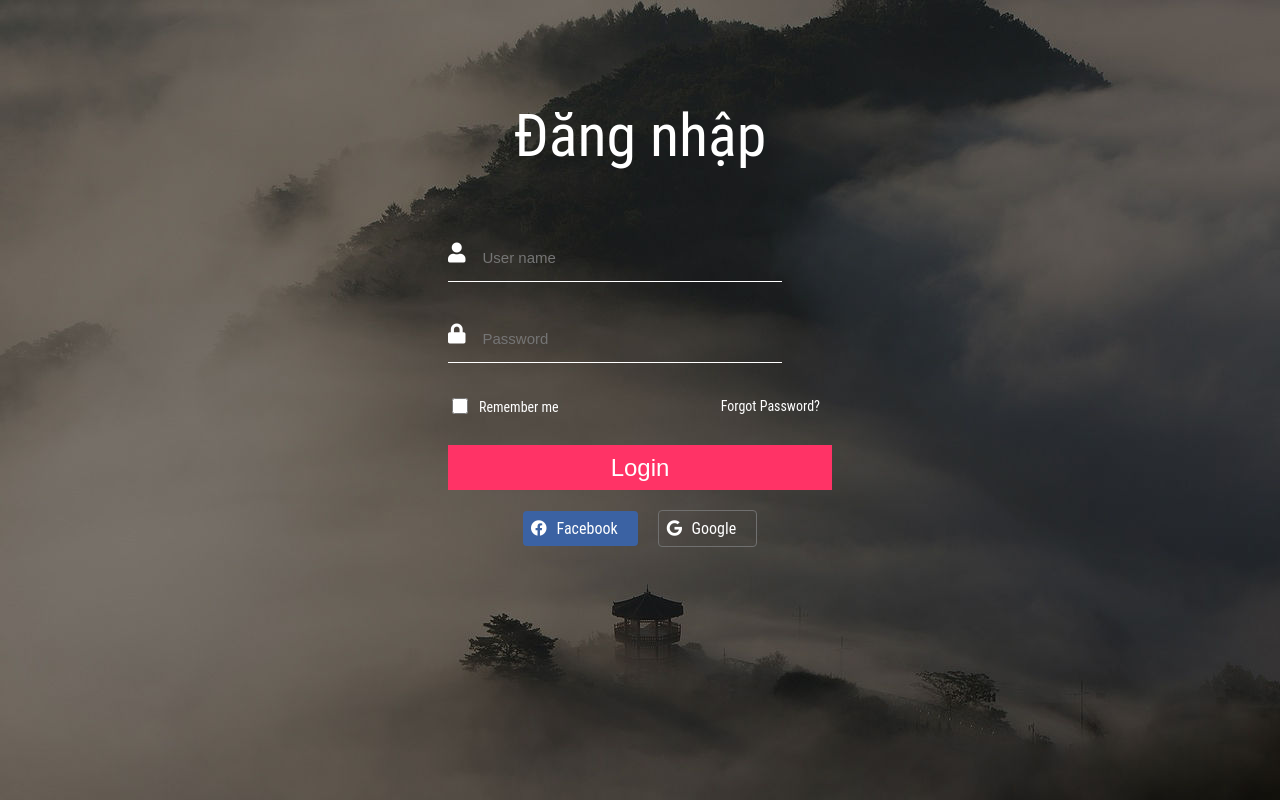
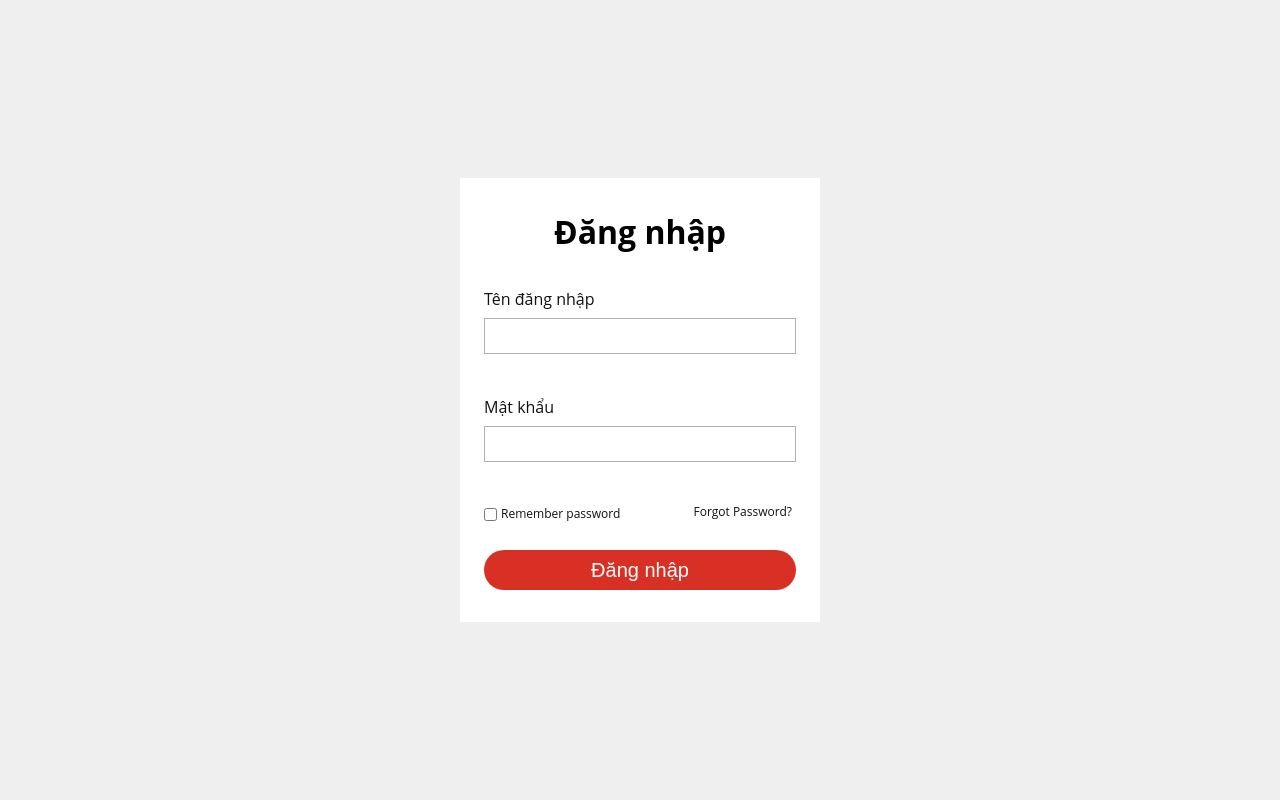
Before and after one commit to odas01/secondhand_shop, a plain HTML site: page dangnhap.html in a window 1280 px wide. Drawn offline with Linux system fonts and the light colour scheme.

Commit message:
edit login form

```diff
--- a/css/dangnhap.css
+++ b/css/dangnhap.css
@@ -1,139 +1,108 @@
-body {
+* {
    margin: 0;
    padding: 0;
    box-sizing: border-box;
-  font-family: "Roboto Condensed", sans-serif;
+}
+
+html {
+   color: #111;
+   font-family: 'Open Sans', sans-serif;
+}
+
+.main {
+   min-height: 100vh;
+   background-color: #efefef;
+   display: flex;
+   justify-content: center;
+   align-items: center;
 }
 
 .form {
-  position: fixed;
-  top: 0;
-  right: 0;
-  left: 0;
-  bottom: 0;
-  display: flex;
-  flex-direction: column;
-  background: url(../img/bg.jpg) top center/ cover no-repeat;
-}
-
-.form-main {
-  margin: auto;
-  width: 30%;
-  height: 100%;
+   width: 360px;
+   min-height: 200px;
+   padding: 32px 24px;
+   background-color: #fff;
 }
 
 .form-header {
-  font-size: 60px;
-  font-weight: 400;
+   color: #000;
+   font-size: 32px;
    text-align: center;
-  margin: 0;
-  padding: 100px 0 50px;
-  color: var(--white-color);
+   margin-bottom: 35px;
 }
 
-.form-user,
-.form-password {
-  padding: 20px 12px 8px 0;
+.form-group {
    display: flex;
-  border-bottom: 1px solid var(--white-color);
-  margin-right: 50px;
-  margin-bottom: 20px;
+   margin-bottom: 30px;
+   flex-direction: column;
 }
 
-.form-user i,
-.form-password i {
-  margin-right: 15px;
-  padding-bottom: 8px;
-  font-size: 20px;
-  line-height: 24px;
-  color: var(--white-color);
+.form-group.invalid .form-input {
+   border-color: #f33a58;
 }
 
-.form-user input,
-.form-password input {
-  flex: 1;
-  border: none;
-  font-size: 15px;
-  outline: none;
-  background-color: transparent;
-  color: var(--white-color);
+.form-group.invalid .form-error {
+   color: #d93025;
 }
 
-.form-wrap div:nth-child(3) {
-  display: flex;
-  justify-content: space-between;
-  align-items: center;
-  padding: 12px 12px 12px 0;
+.form-lable {
+   margin-bottom: 8px;
 }
 
-.form-remember {
-  display: flex;
+.form-input {
+   width: 100%;
+   padding: 8px;
+   outline: none;
+   font-size: 16px;
+   font-weight: 300;
+   border: 1px solid #b3b3b3;
+   background-color: transparent;
+}
+
+.form-error {
+   margin-top: 8px;
+   padding: 4px 0 0;
+   font-size: 12px;
+   line-height: 16px;
+}
+
+.form-wrap div {
+   display: inline-flex;
    align-items: center;
 }
 
-.form-remember input {
-  width: 16px;
-  height: 16px;
+.form-check {
+   font-size: 12px;
+   margin-right: 4px;
 }
 
-.form-remember span {
-  font-size: 14px;
-  margin-top: 2px;
-  margin-left: 8px;
-  color: var(--white-color);
+.form-rmb {
+   font-size: 12px;
+   line-height: 16px;
+   margin-bottom: 1px;
 }
 
 .form-forgot {
-  font-size: 14px;
-  text-decoration: none;
-  color: var(--white-color);
+   float: right;
+   font-size: 12px;
+   line-height: 16px;
+   margin-right: 4px;
 }
 
 .form-submit {
    width: 100%;
-  height: 45px;
-  font-size: 24px;
-  margin: 16px 0 20px;
+   height: 40px;
    border: none;
    outline: none;
-  background-color: #ff3366;
-  color: var(--white-color);
+   font-size: 20px;
+   line-height: 40px;
+   margin-top: 24px;
+   border-radius: 100rem;
+   color: #fff;
+   background-color: #d93025;
 }
 
-.form-link {
-  display: flex;
-  justify-content: center;
-  align-items: center;
-  gap: 0 20px;
+.form-submit:hover {
+   cursor: pointer;
+   opacity: 0.8;
 }
-
-.form-fb {
-  background-color: rgb(59, 98, 163);
-  border: none;
-}
-
-.form-gg {
-  border: 1px solid var(--gray-color);
-}
-
-.form-fb,
-.form-gg {
-  text-decoration: none;
-  color: var(--white-color);
-  padding: 8px 20px 8px 8px;
-  border-radius: 4px;
-  color: hsv;
-}
-
-.form-fb i,
-.form-gg i {
-  margin-right: 6px;
-}
-
-.form-forgot:hover,
-.form-submit:hover,
-.form-fb:hover,
-.form-gg:hover {
-  opacity: 0.8;
-  cursor: pointer;
-}
--- a/dangnhap.html
+++ b/dangnhap.html
@@ -13,40 +13,46 @@
       <title>Document</title>
    </head>
    <body>
-    <div class="form">
-      <div class="form-main">
+      <div class="main">
+         <form class="form" id="Login" method="POST" action="#">
             <h1 class="form-header">Đăng nhập</h1>
-        <div class="form-body">
-          <form action="./home.html" method="get" class="form-wrap">
-            <div class="form-user">
-              <i class="fas fa-user"></i>
-              <input type="text" placeholder="User name" required />
+
+            <div class="form-group">
+               <label for="password" class="form-lable">Tên đăng nhập</label>
+               <input
+                  id="username"
+                  name="usename"
+                  class="form-input"
+                  type="text"
+                  rules="required"
+               />
+               <span class="form-error"></span>
             </div>
-            <div class="form-password">
-              <i class="fas fa-lock"></i>
-              <input type="password" placeholder="Password" required />
+            <div class="form-group">
+               <label for="password" class="form-lable">Mật khẩu</label>
+               <input
+                  id="password"
+                  name="password"
+                  class="form-input"
+                  type="password"
+                  rules="required|minLength:6"
+               />
+               <span class="form-error"></span>
             </div>
+
+            <div class="form-wrap">
                <div>
-              <div class="form-remember">
-                <input type="checkbox" />
-                <span>Remember me</span>
+                  <input type="checkbox" class="form-check" />
+                  <span class="form-rmb">Remember password</span>
                </div>
-              <a href="" class="form-forgot"> Forgot Password?</a>
+               <span class="form-forgot">Forgot Password?</span>
             </div>
-            <input type="submit" class="form-submit" value="Login" />
-            <div class="form-link">
-              <a href="" class="form-fb">
-                <i class="fab fa-facebook"></i>
-                Facebook
-              </a>
-              <a href="" class="form-gg">
-                <i class="fab fa-google"></i>
-                Google
-              </a>
-            </div>
+            <button class="form-submit">Đăng nhập</button>
          </form>
       </div>
-      </div>
-    </div>
    </body>
+   <script src="./js/dangnhap.js"></script>
+   <script>
+      Validator('#Login');
+   </script>
 </html>
--- /dev/null
+++ b/js/dangnhap.js
@@ -0,0 +1,82 @@
+function Validator(selector) {
+   // Quy tắc
+   var validatorRules = {
+      required: function (value) {
+         return value.trim() ? undefined : 'Vui lòng nhập trường này';
+      },
+
+      minLength: function (min) {
+         return function (value) {
+            return value.length >= min
+               ? undefined
+               : `Vui lòng nhập ít nhất ${min} ký tự`;
+         };
+      },
+   };
+
+   //Hàm lấy ra thẻ cha chứ form-error
+   function getParent(inputElement, nameForm) {
+      while (inputElement.parentElement) {
+         if (inputElement.parentElement.matches(nameForm)) {
+            return inputElement.parentElement;
+         }
+         inputElement = inputElement.parentElement;
+      }
+   }
+
+   //Chứa rule
+   var formRules = {};
+   //Lấy ra form
+   var formElement = document.querySelector(selector);
+   if (formElement) {
+      var inputs = formElement.querySelectorAll('[name][rules]');
+      for (var input of inputs) {
+         var rules = input.getAttribute('rules').split('|');
+         for (var rule of rules) {
+            var ruleHasValue = rule.includes(':');
+            if (ruleHasValue) {
+               var ruleInfo = rule.split(':');
+               rule = ruleInfo[0];
+            }
+            var ruleFunc = validatorRules[rule];
+            if (ruleHasValue) {
+               ruleFunc = validatorRules[rule](ruleInfo[1]);
+            }
+
+            if (!Array.isArray(formRules[input.name])) {
+               formRules[input.name] = [ruleFunc];
+            } else {
+               formRules[input.name].push(ruleFunc);
+            }
+         }
+         input.onblur = validate;
+         input.oninput = clearError;
+      }
+   }
+
+   function validate(e) {
+      var rules = formRules[e.target.name];
+      var errorMessage;
+      for (var rule of rules) {
+         if (errorMessage) break;
+         errorMessage = rule(e.target.value);
+      }
+
+      var parent = getParent(e.target, '.form-group');
+      var errorElement = parent.querySelector('.form-error');
+      if (errorMessage) {
+         errorElement.innerHTML = errorMessage;
+         parent.classList.add('invalid');
+      } else {
+         errorElement.innerHTML = '';
+         parent.classList.remove('invalid');
+      }
+   }
+
+   function clearError(e) {
+      var parent = getParent(e.target, '.form-group');
+      var errorElement = parent.querySelector('.form-error');
+      errorElement.innerHTML = '';
+      parent.classList.remove('invalid');
+   }
+}
```
Also changed, not shown: img/248308779_636762484357182_6869407642031299273_n.jpg (added), img/ct18208_31_b1909986_Le_Ngo_Tien_Thanh_1_2jpg.jpg (added), img/ct18208_31_b1909986_Le_Ngo_Tien_Thanh_2_2jpg.jpg (added), img/ct18208_31_b1909986_Le_Ngo_Tien_Thanh_3_2jpg.jpg (added), img/moutain.jpg (deleted), img/night.jpg (deleted), img/sky.jfif (deleted). Lines whose indentation alone changed are shown as unchanged.
